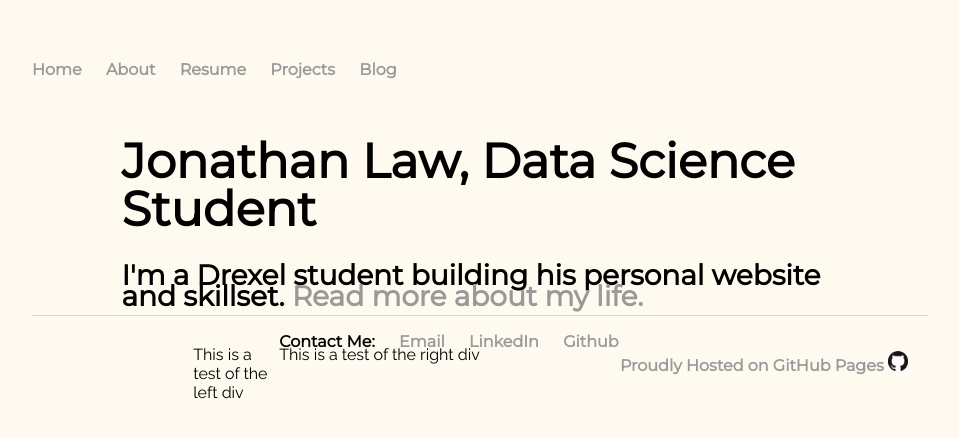
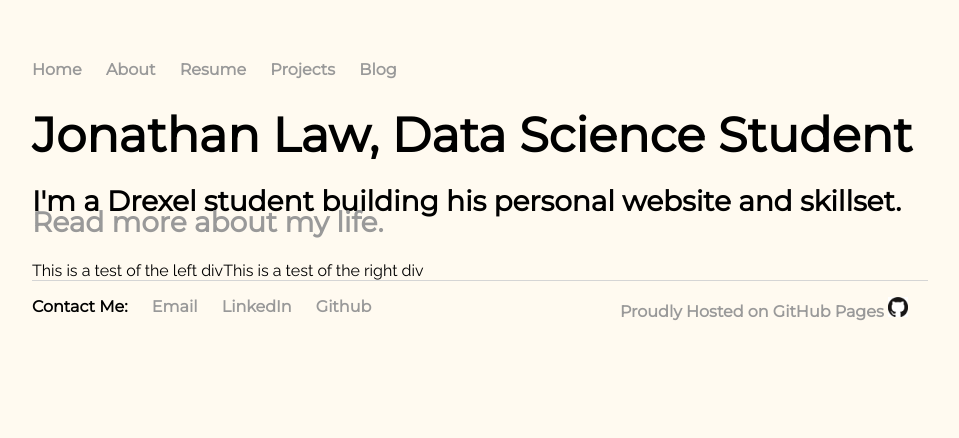
Before and after one commit to shindig7/my-site, a Jekyll site: the page built from index.html, in a window 1280 px wide. Shown: the top 438 px of the page, without its empty margins (160-1119 px from the left). Built offline with Jekyll 4.4.1, drawn with Linux system fonts in a browser that asks for light colours.

Commit message:
Trying out flex box

```diff
--- a/css/index.css
+++ b/css/index.css
@@ -69,18 +69,7 @@
 #profile-picture {
 	padding-right: 10px;
 }
-.container {
-	width: 80%;
-	height: 200px;
-	margin: auto;
-	padding: 10px;
+.flex-container {
+	display: flex;
+	flex-flow: row wrap;
 }
-#index-left {
-	width: 15%;
-	height: 200px;
-	float: left;
-}
-#index-right {
-	margin-left: 15%;
-	height: 200px;
-}
--- a/index.html
+++ b/index.html
@@ -9,7 +9,7 @@
 	<h3>I'm a Drexel student building his personal website and skillset. </ br> <a href="/about">Read more about my life.</a></h3>
 </div><!-- /.blurb -->
 
-<section class="container">
+<div class="flex-container">
 	<div id="index-left">This is a test of the left div</div>
 	<div id="index-right">This is a test of the right div</div>
-</section>
+</div>
```
